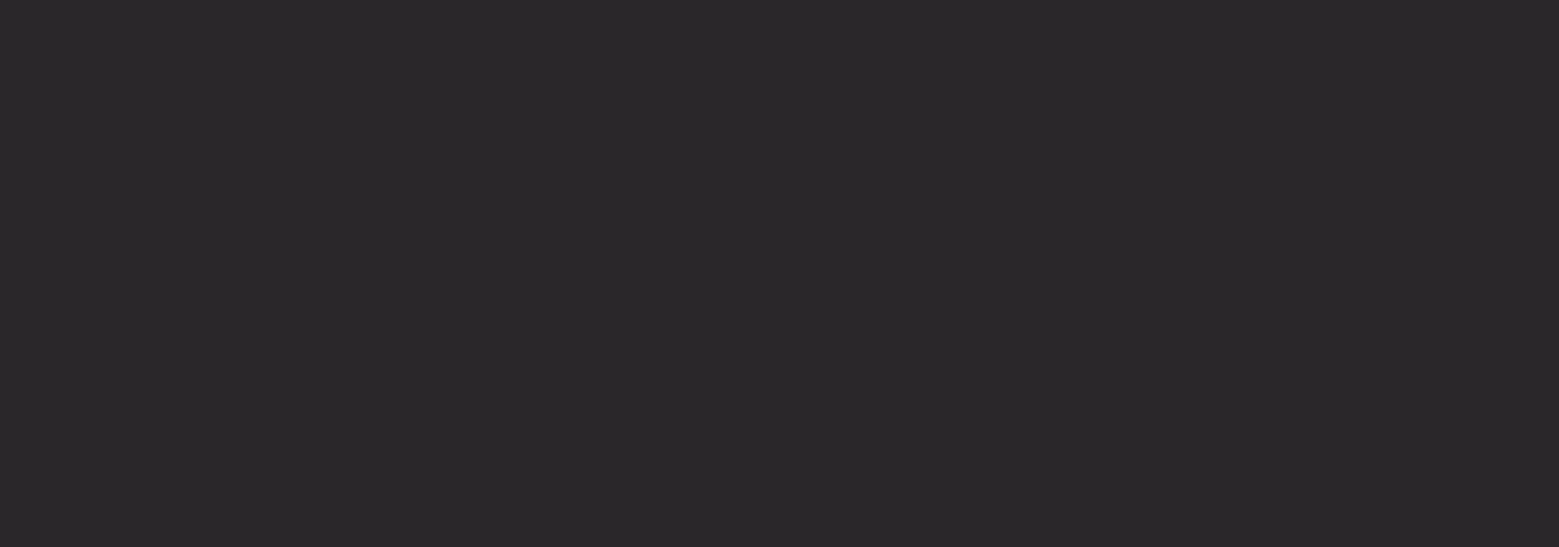
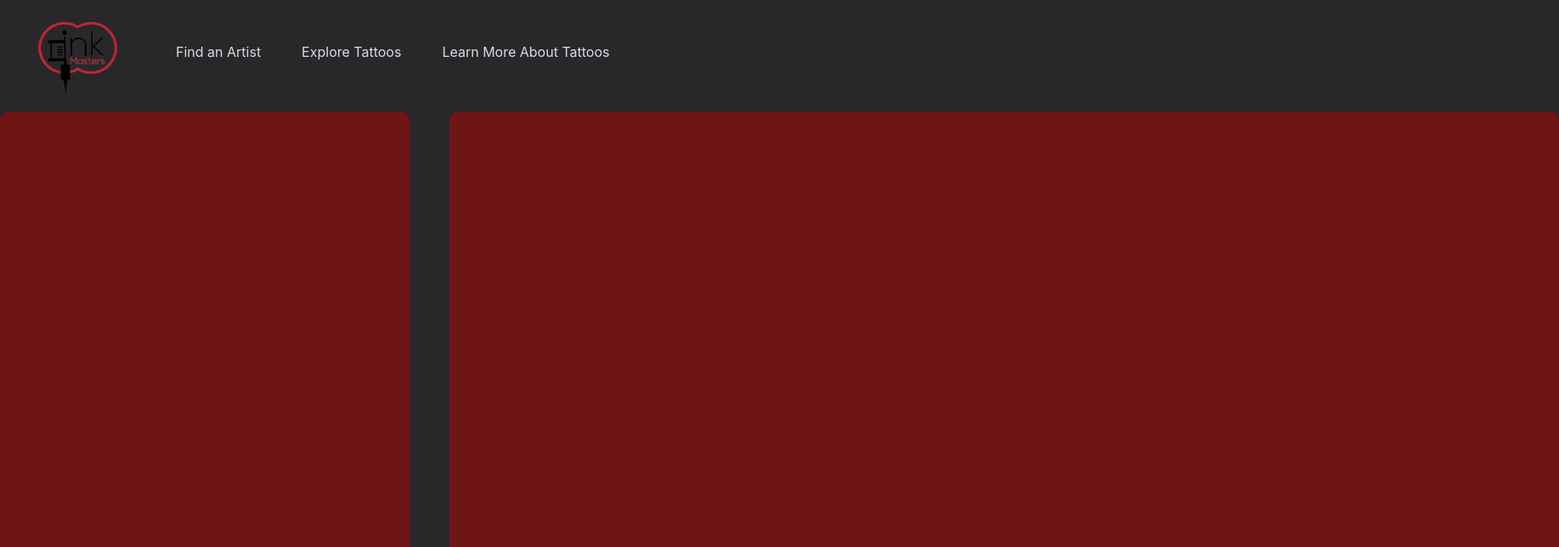
Before and after one commit to omaomach/myBarber-frontend, a React (Create React App) app: page / in a window 1280 px wide. Shown: the top 644 px of the page at 85% size, 1835 px wide, since content can reach past the window. Built offline with nearby package versions, Linux system fonts and the light colour scheme.

Commit message:
created left and right artist page components

```diff
--- a/src/components/ArtistPage.js
+++ b/src/components/ArtistPage.js
@@ -1,9 +1,19 @@
 import React from "react";
 import '../styles/artistpage.css'
+import Navbar from "./Navbar";
 
 function ArtistPage() {
     return (
-        <div>
+        <div id="parent-div">
+            <Navbar />
+            <div id="secondary-div">
+                <div id="artist-details-div">
+
+                </div>
+                <div id="artist-work-images">
+
+                </div>
+            </div>
 
         </div>
     )
--- a/src/styles/artistpage.css
+++ b/src/styles/artistpage.css
@@ -0,0 +1,27 @@
+#parent-div {
+    display: flex;
+    flex-direction: column;
+}
+#secondary-div {
+    background-color: var(--mainColor);
+    margin-top: 2rem;
+    display: flex;
+    flex-direction: row;
+    width: 1835px;
+    margin-left: auto;
+    margin-right: auto;
+    border-radius: 10px;
+}
+#artist-details-div {
+    width: 500px;
+    height: 800px;
+    background-color: var(--secondaryColor);
+    border-radius: 10px;
+}
+#artist-work-images {
+    width: 1353px;
+    height: 800px;
+    margin-left: 47px;
+    background-color: var(--secondaryColor);
+    border-radius: 10px;
+}
--- a/src/styles/findartist.css
+++ b/src/styles/findartist.css
@@ -5,7 +5,6 @@
 #secondary-parent {
     background-color: var(--mainColor);
     margin-top: 2rem;
-
 }
 #map-holder {
     width: 1825px;
```
